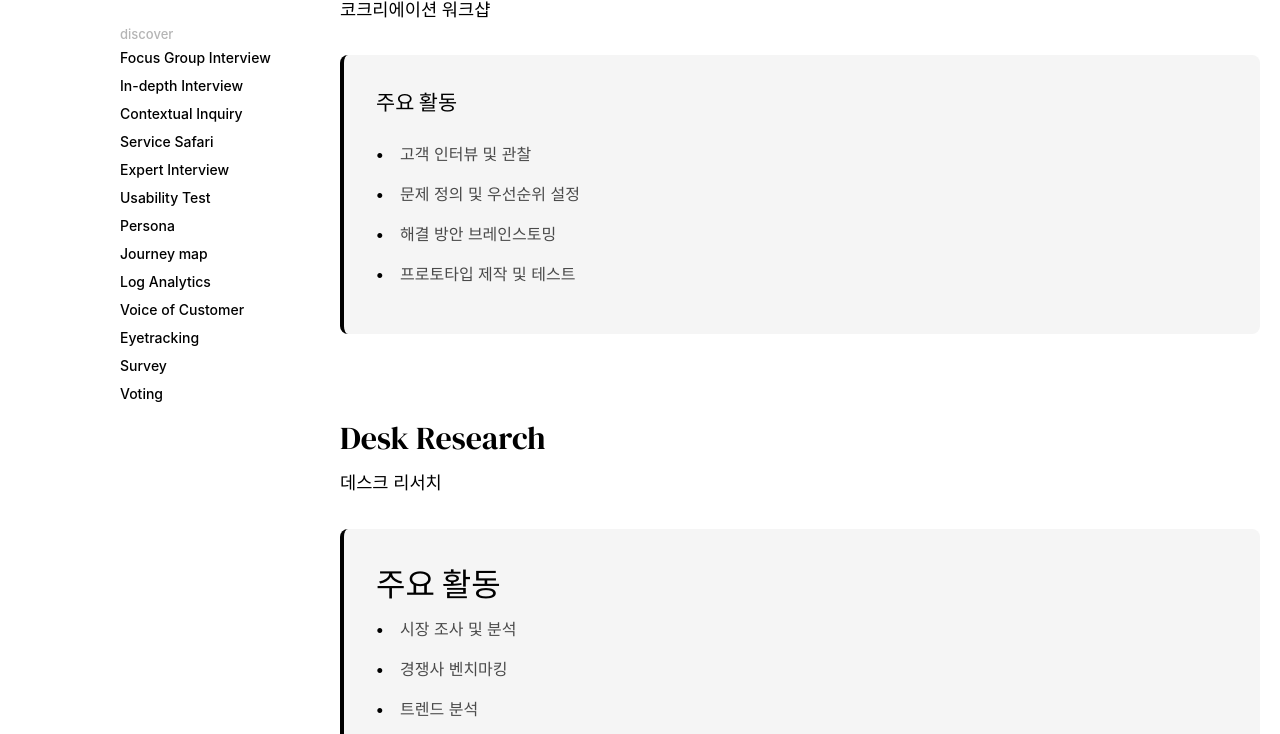
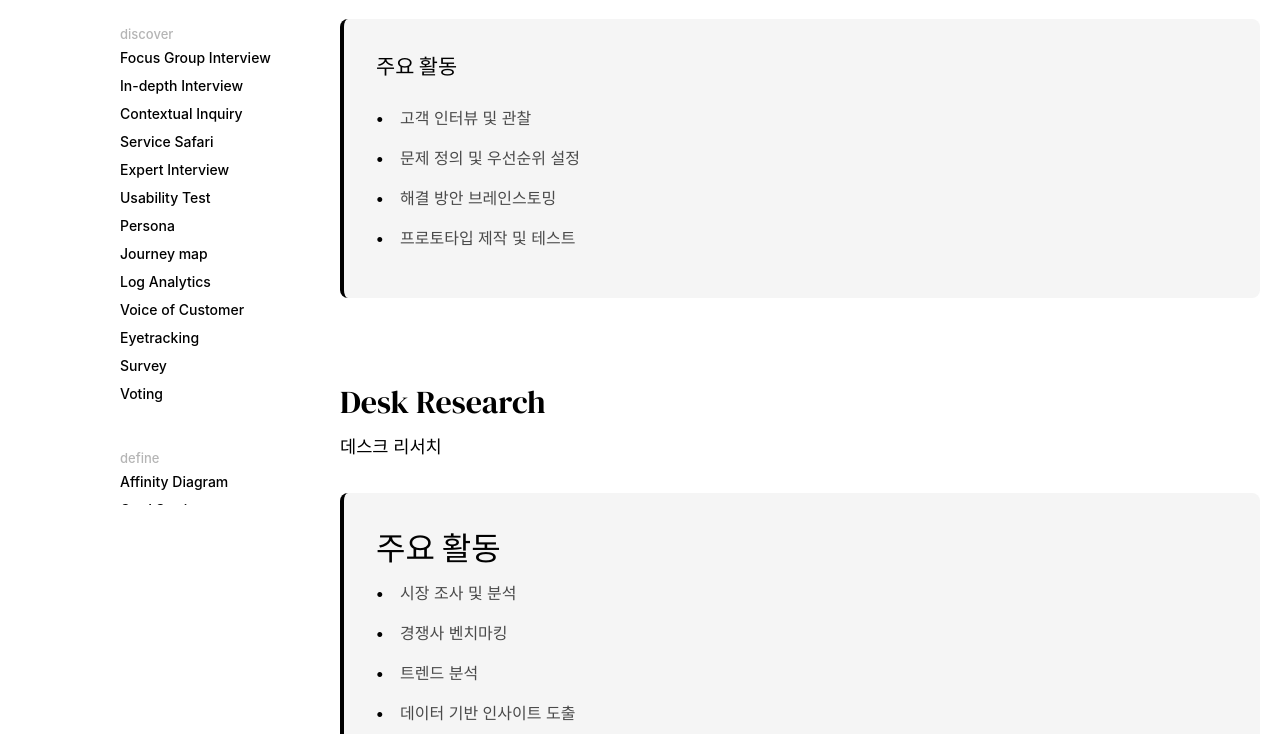
Before and after one commit to ynn-i/XC-consulting, a website: page index.html in a window 1280 px wide. Shown: the part 682-1416 px from the top of the page. Drawn offline with Linux system fonts and the light colour scheme; a web font is replaced by a local one.

Commit message:
style : padding

```diff
--- a/styles/main.scss
+++ b/styles/main.scss
@@ -26,7 +26,7 @@ $lnb-width: 320px;
 }
 
 @mixin section-base {
-  padding: 6rem 0;
+  padding: 60px 0;
 
   > .container > p {
     text-align: center;
@@ -333,11 +333,11 @@ section {
   width: $lnb-width;
   background-color: $white;
   position: sticky;
-  top: calc(120px);
-  height: calc(100vh - 120px - 80px);
+  top: calc(60px);
+  height: calc(100vh - 60px - 80px);
   padding: 60px 0 60px 120px;
   overflow-y: auto;
-  max-height: calc(100vh - 120px - 80px);
+  max-height: calc(100vh - 60px - 80px);
   scrollbar-width: none;
   -ms-overflow-style: none;
 
```
Also changed, not shown: styles/main.css.
